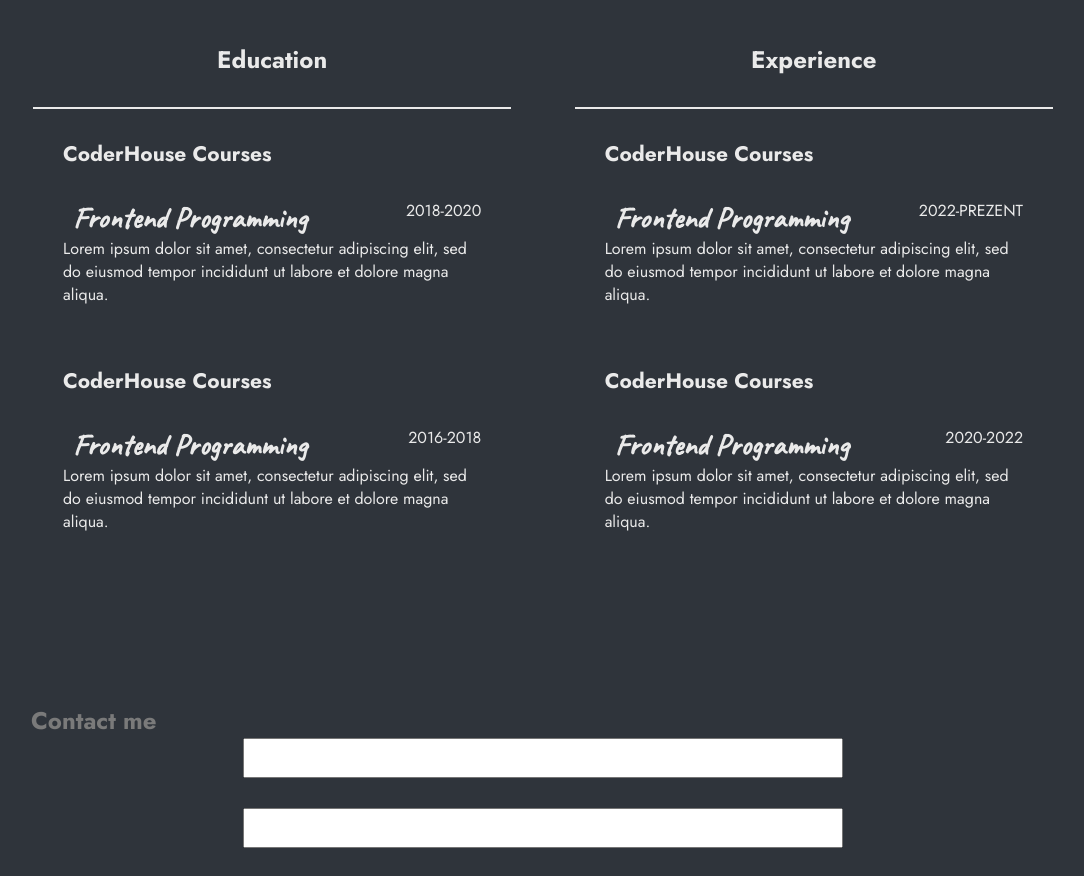
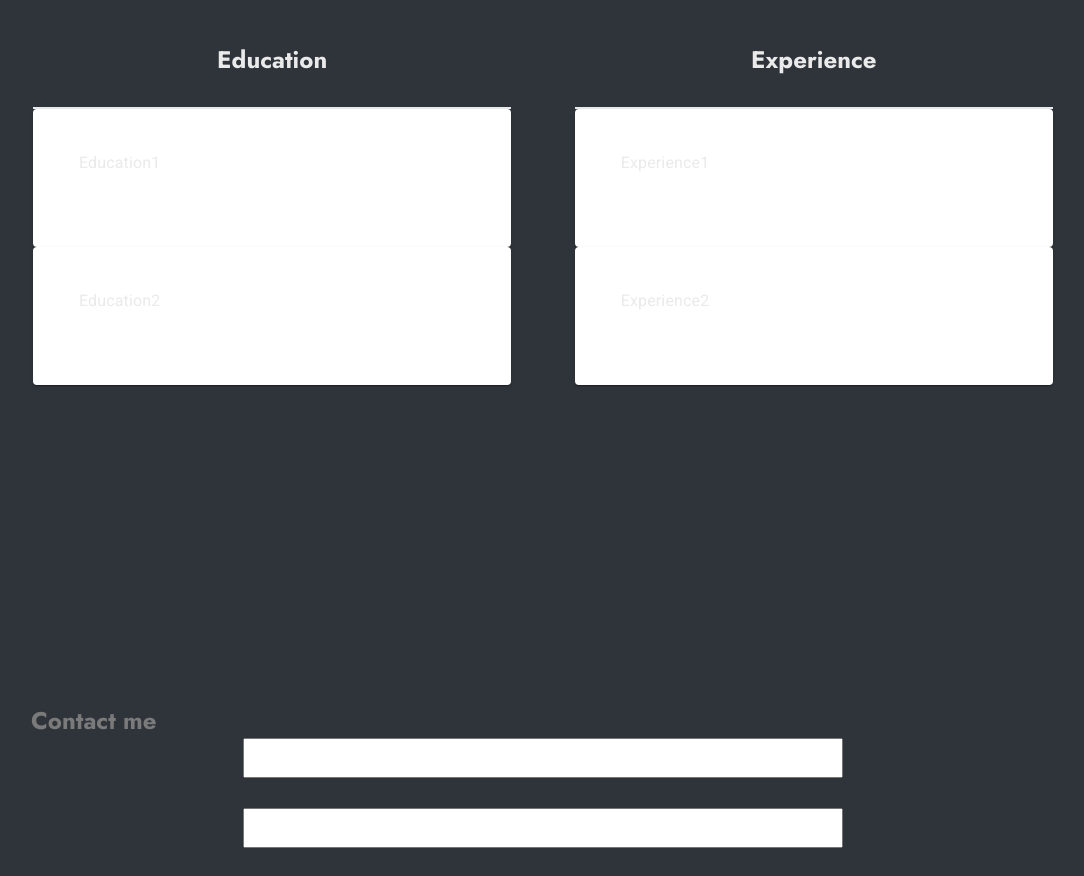
Before and after one commit to kudlatskaya/portfolio, a React (Create React App) app: page / in a window 1280 px wide. Shown: the part 3492-4368 px from the top of the page, without its empty margins (97-1181 px from the left). Built offline with nearby package versions, Linux system fonts and the light colour scheme.

Commit message:
sloder added

```diff
--- a/package.json
+++ b/package.json
@@ -4,11 +4,14 @@
   "homepage": "https://kudlatskaya.github.io/portfolio",
   "private": true,
   "dependencies": {
+    "@emotion/react": "^11.11.1",
+    "@emotion/styled": "^11.11.0",
     "@fortawesome/fontawesome-svg-core": "^6.4.0",
     "@fortawesome/free-brands-svg-icons": "^6.4.0",
     "@fortawesome/free-regular-svg-icons": "^6.4.0",
     "@fortawesome/free-solid-svg-icons": "^6.4.0",
     "@fortawesome/react-fontawesome": "^0.2.0",
+    "@mui/material": "^5.13.6",
     "@testing-library/jest-dom": "^5.14.1",
     "@testing-library/react": "^13.0.0",
     "@testing-library/user-event": "^13.2.1",
--- a/src/resume/Resume.tsx
+++ b/src/resume/Resume.tsx
@@ -1,7 +1,7 @@
-import s from './Resume.module.scss'
-import c from '../common/styles/styles.module.scss'
-import Place from "./place/Place";
+import s from './Resume.module.scss';
+import c from '../common/styles/styles.module.scss';
 import Subtitle from "../components/subtitle/Subtitle";
+import SimpleAccordion from "./place/SimpleAccordion";
 
 const Resume = () => {
     let lorem = 'Lorem ipsum dolor sit amet, consectetur adipiscing elit, sed do eiusmod tempor incididunt ut labore et dolore magna aliqua.'
@@ -14,13 +14,13 @@
                 <div className={`${s.resume} ${c.contentSpaceBetween}`}>
                     <div className={s.column}>
                         <h3 className={s.subTitle}>Education</h3>
-                        <Place name={'CoderHouse Courses'} position={'Frontend Programming'} years={'2018-2020'} description={lorem}/>
-                        <Place name={'CoderHouse Courses'} position={'Frontend Programming'} years={'2016-2018'} description={lorem}/>
+                        <SimpleAccordion company={'Education1'} position={'Frontend Programming'} years={'2018-2020'} description={lorem}/>
+                        <SimpleAccordion company={'Education2'} position={'Frontend Programming'} years={'2016-2018'} description={lorem}/>
                     </div>
                     <div className={s.column}>
                         <h3 className={s.subTitle}>Experience</h3>
-                        <Place name={'CoderHouse Courses'} position={'Frontend Programming'} years={'2022-PREZENT'} description={lorem}/>
-                        <Place name={'CoderHouse Courses'} position={'Frontend Programming'} years={'2020-2022'} description={lorem}/>
+                        <SimpleAccordion company={'Experience1'} position={'Frontend Programming'} years={'2022-PREZENT'} description={lorem}/>
+                        <SimpleAccordion company={'Experience2'} position={'Frontend Programming'} years={'2020-2022'} description={lorem}/>
                     </div>
                 </div>
             </div>
--- a/src/resume/place/Place.tsx
+++ /dev/null
@@ -1,23 +0,0 @@
-import s from './Place.module.scss'
-
-type PlacePropsType = {
-    name: string,
-    position: string,
-    years: string,
-    description: string
-}
-
-const Place = ({name, position, years, description}: PlacePropsType) => {
-    return (
-        <div className={s.place}>
-            <h4 className={s.placeName}>{name}</h4>
-            <div className={s.history}>
-                <span className={s.position}><strong>{position}</strong></span>
-                <span className={s.years}>{years}</span>
-            </div>
-            <p className={s.description}>{description}</p>
-        </div>
-    );
-};
-
-export default Place;
--- /dev/null
+++ b/src/resume/place/SimpleAccordion.tsx
@@ -0,0 +1,37 @@
+import Accordion from '@mui/material/Accordion';
+import AccordionSummary from '@mui/material/AccordionSummary';
+import AccordionDetails from '@mui/material/AccordionDetails';
+import Typography from '@mui/material/Typography';
+// import ExpandMoreIcon from '@mui/icons-material';
+import s from './SimpleAccordion.module.scss'
+
+type PlacePropsType = {
+    company: string,
+    position: string,
+    years: string,
+    description: string
+}
+
+export default function SimpleAccordion({company, position, years, description}: PlacePropsType) {
+    return (
+        <div>
+            <Accordion className={s.place}>
+                <AccordionSummary
+                    // expandIcon={<ExpandMoreIcon />}
+                    aria-controls="panel2a-content"
+                    id="panel2a-header"
+                >
+                    <Typography className={s.placeName}>{company}</Typography>
+                </AccordionSummary>
+                <AccordionDetails className={s.history}>
+                    <span className={s.position}><strong>{position}</strong></span>
+                    <span className={s.years}>{years}</span>
+                    <Typography className={s.description}>
+                        {description}
+                    </Typography>
+                </AccordionDetails>
+            </Accordion>
+
+        </div>
+    );
+}
```
Also changed, not shown: src/resume/place/SimpleAccordion.module.scss (renamed from src/resume/place/Place.module.scss), 1 other file (tests, documents, lock files or other folders).
